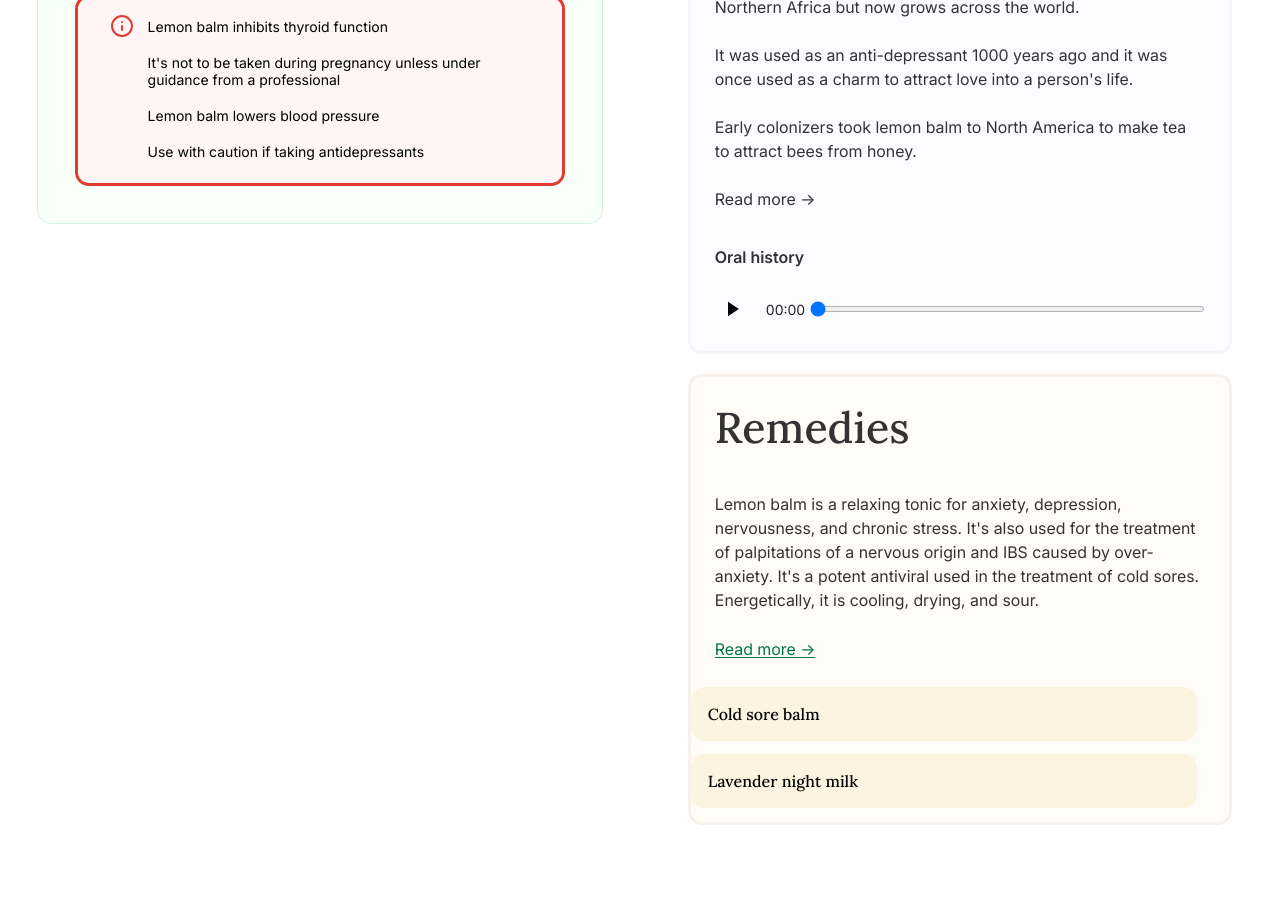
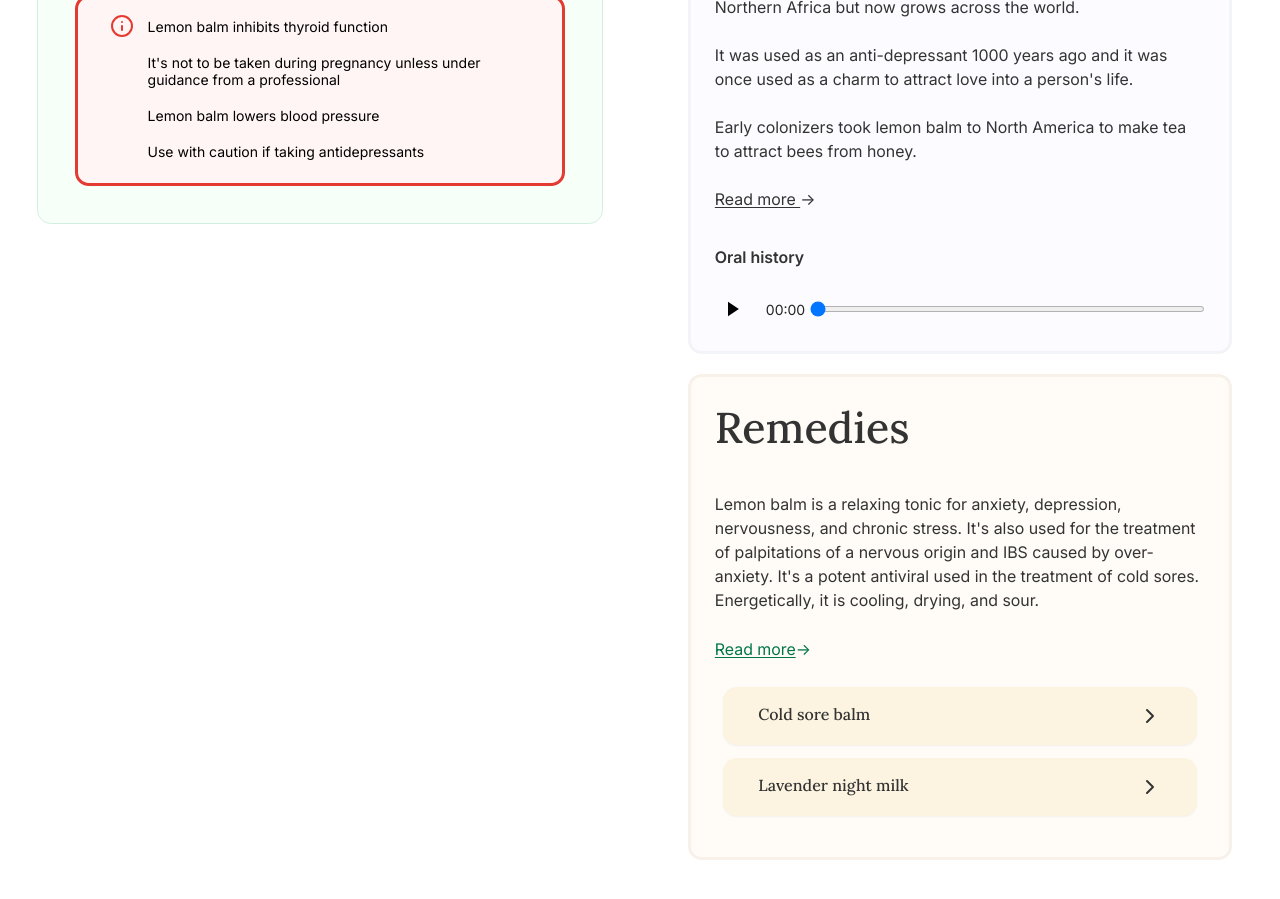
Before and after one commit to ThisIsRahmat/Apoctherapy-demo, a plain HTML site: page lemonbalm.html in a window 1280 px wide. Shown: the part 829-1728 px from the top of the page. Drawn offline with Linux system fonts and the light colour scheme.

Commit message:
completed the demo

```diff
--- a/lemonbalm.html
+++ b/lemonbalm.html
@@ -100,7 +100,7 @@
               <p>Uplifting and relaxing lemon balm is a popular remedy for calming the nervous system and comforting the heart, this is a herbal ally to help us through panic and grief.</p>
               <p>Lemon balm can be propagated from seeds or cuttings in the spring. It prefers well-drained soil out of direct sunlight and self-seeds easily once established.</p>
               <p>It's best to harvest leaves from early Summer onwards before the flowers open. Cut the plant 6 inches above the ground and tie in bundles and dry.</p>
-              <p class="green-read-more">Read more <span aria-hidden="true">&rarr;</span></p>
+              <p class="green-read-more"><a style=" text-underline-offset: 2px;  text-decoration: underline;">Read more</a><span aria-hidden="true">&rarr;</span></p>
             </div>
           </div>
           <div class="history">
@@ -109,7 +109,7 @@
             <p class="right-side">Lemon balm is native to Southern Europe, Western Asia, and Northern Africa but now grows across the world.</p>
             <p>It was used as an anti-depressant 1000 years ago and it was once used as a charm to attract love into a person's life.</p>
             <p>Early colonizers took lemon balm to North America to make tea to attract bees from honey.</p>
-            <p class="purple-read-more">Read more <span aria-hidden="true">&rarr;</span></p>
+            <p > <a style=" text-underline-offset: 2px;  text-decoration: underline;">Read more </a> <span style=" text-decoration: none;" aria-hidden="true">&rarr;</span></p>
             <h4>Oral history</h4>
 
               <div class="player">
@@ -143,13 +143,15 @@
           <div  class="remedies">
             <h3 style=" padding: 24px;">Remedies</h3>
             <p >Lemon balm is a relaxing tonic for anxiety, depression, nervousness, and chronic stress. It's also used for the treatment of palpitations of a nervous origin and IBS caused by over-anxiety. It's a potent antiviral used in the treatment of cold sores. Energetically, it is cooling, drying, and sour.</p>
-            <p class="green-read-more">Read more <span aria-hidden="true">&rarr;</span></p>
+            <p class="green-read-more"><a style=" text-underline-offset: 2px;  text-decoration: underline; ">Read more</a><span aria-hidden="true">&rarr;</span></p>
             <div>
               <div class="remedies-box">
                 <h4>Cold sore balm</h4>
+                <svg xmlns="http://www.w3.org/2000/svg" width="24" height="24" viewBox="0 0 24 24" fill="none" stroke="currentColor" stroke-width="2" stroke-linecap="round" stroke-linejoin="round" class="lucide lucide-chevron-right"><path d="m9 18 6-6-6-6"/></svg>
               </div>
               <div class="remedies-box">
                 <h4>Lavender night milk</h4>
+                <svg xmlns="http://www.w3.org/2000/svg" width="24" height="24" viewBox="0 0 24 24" fill="none" stroke="currentColor" stroke-width="2" stroke-linecap="round" stroke-linejoin="round" class="lucide lucide-chevron-right"><path d="m9 18 6-6-6-6"/></svg>
               </div>
             </div>
           </div>
--- a/style.css
+++ b/style.css
@@ -629,10 +629,11 @@
   }
 
   .remedies  div {
-    padding-right: 0.875rem;
-    margin-top:  0.375rem;
+    padding: 0 0.875rem;
+
     margin-bottom:  0.375rem;
     gap: 0.125rem;
+    padding-block:  0.375rem;
 
   }
 
@@ -649,19 +650,23 @@
     background-color: #FCF4E0;
     border-radius: 0.375rem;
     padding:  0.375rem;
+    display: flex;
+    justify-content: space-between;
+    color: #333333;
+    box-shadow: 0 1px 2px rgba(0, 0, 0, 0.05); /* shadow-sm */
   }
 
   .remedies-box h4{
     font-family: 'Lora', Arial, Helvetica, sans-serif;
     font-size: 16px;
     font-weight: 500;
+    color: #333333;
 
 
   }
   .info .green-read-more {
     color: #007646;
-    text-decoration: underline;
-    text-underline-offset: 2px;
+
   }
 
 
```
Also changed, not shown: index.html (+2 -2 lines).
